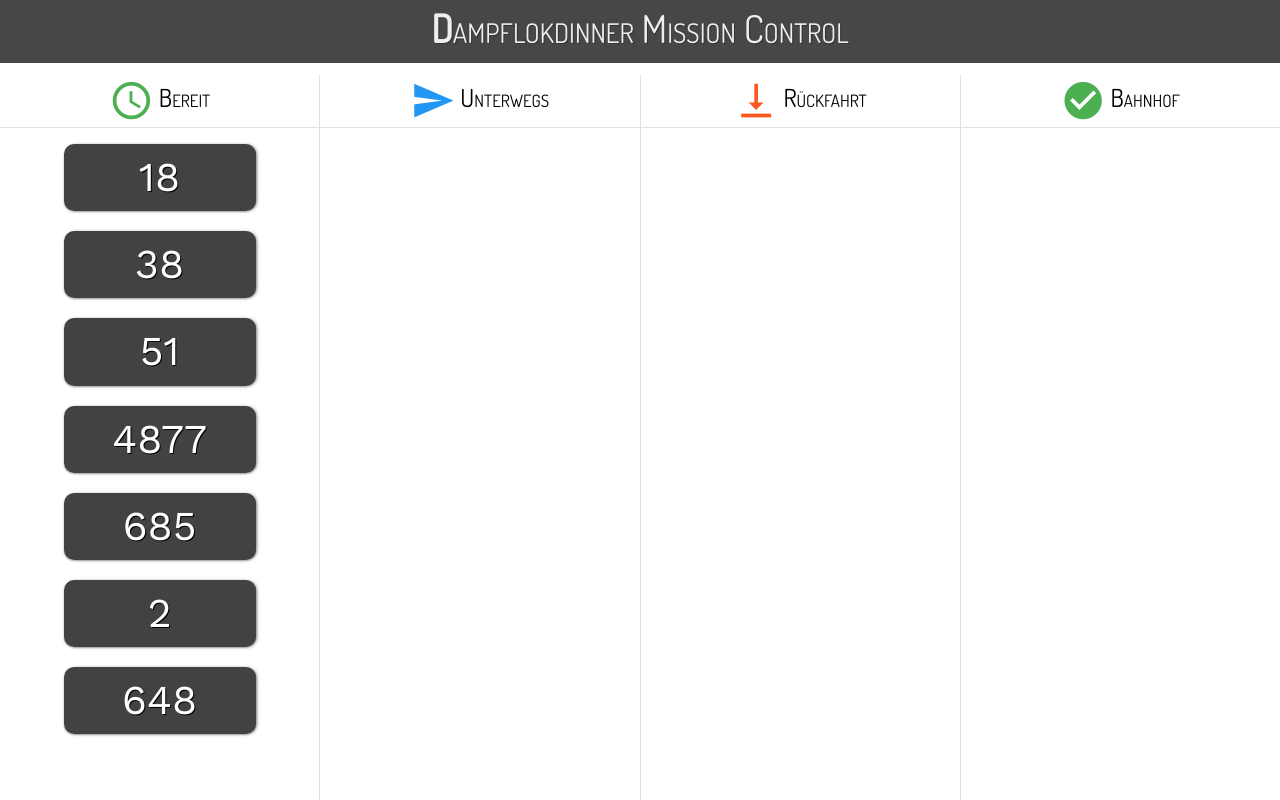
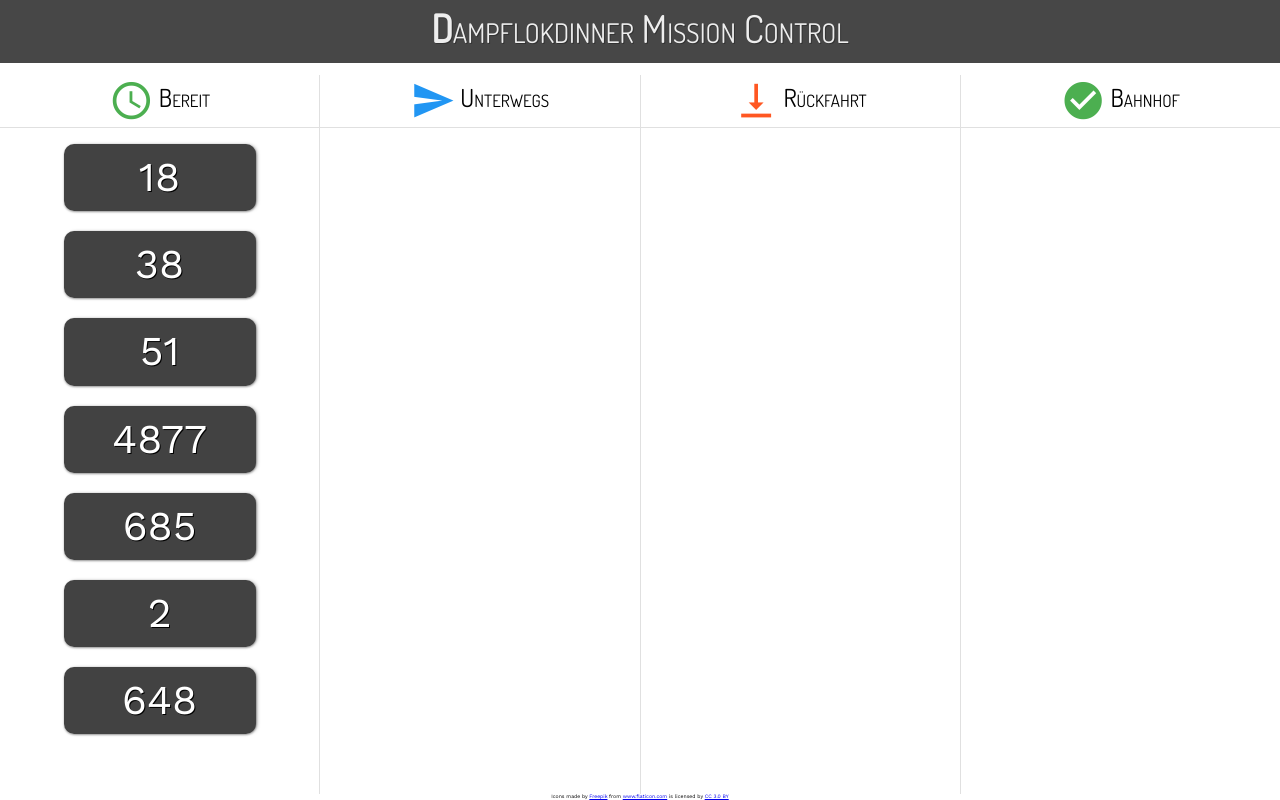
Before and after one commit to dereineolli/dampflokdinner, a website: page index.html in a window 1280 px wide. Drawn offline with nearby package versions, Linux system fonts and the light colour scheme.

Commit message:
Icon Credits

```diff
--- a/css/app.scss
+++ b/css/app.scss
@@ -80,6 +80,11 @@ header {
     }
 }
 
+footer {
+    font-size: .4em;
+    text-align: center;
+}
+
 main.row {
     overflow-x: auto;
     max-width: inherit;
--- a/index.html
+++ b/index.html
@@ -42,6 +42,10 @@
                 </ul>
             </section>
         </main>
+        <footer>
+            <div>Icons made by <a href="http://www.freepik.com" title="Freepik">Freepik</a> from <a href="https://www.flaticon.com/" title="Flaticon">www.flaticon.com</a> is licensed by <a href="http://creativecommons.org/licenses/by/3.0/" title="Creative Commons BY 3.0"
+                    target="_blank">CC 3.0 BY</a></div>
+        </footer>
     </div>
 
     <script src="https://vuejs.org/js/vue.js"></script>
```
Also changed, not shown: css/app.css.
